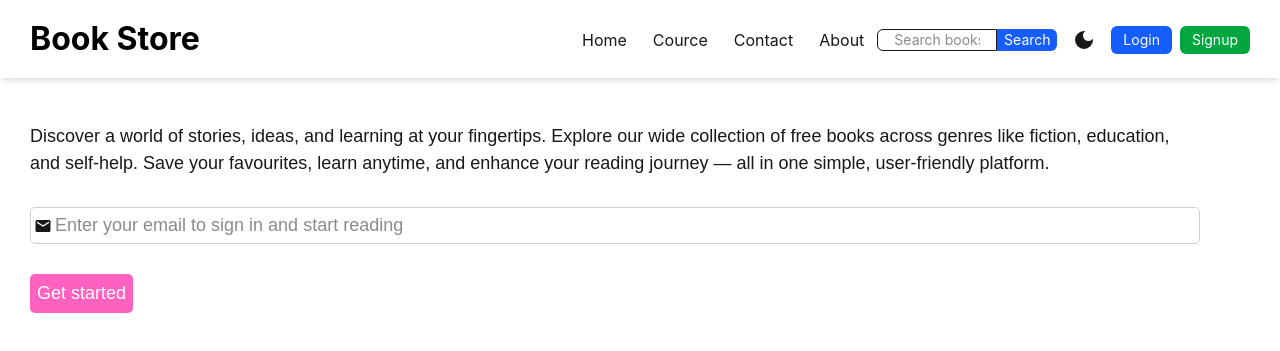
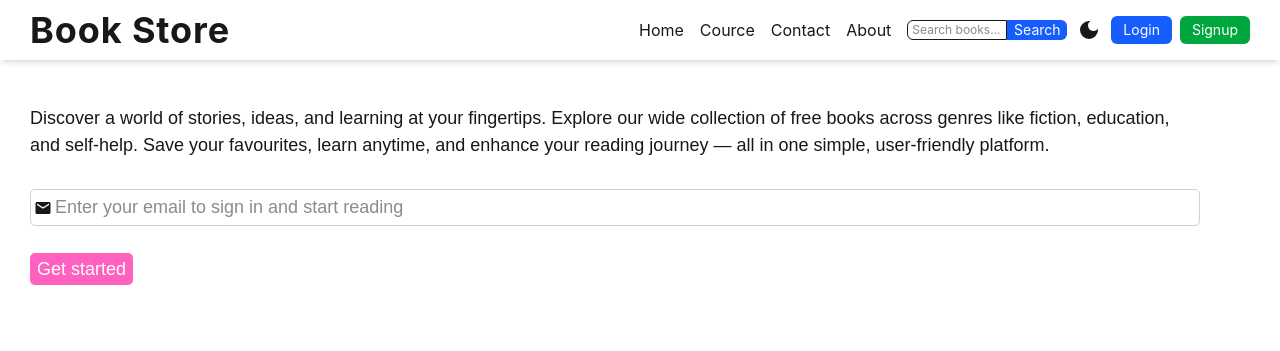
Before and after one commit to Sahilrawat666/bookstore, a React (Vite) app in the folder frontend/: page / in a window 1280 px wide. Shown: the top 351 px of the page. Built offline with nearby package versions, Linux system fonts and the light colour scheme; no server answers.

Commit message:
some changes

```diff
--- a/frontend/src/components/Hero.jsx
+++ b/frontend/src/components/Hero.jsx
@@ -30,8 +30,11 @@ function Hero() {
           </p>
           {!authUser ? (
             <p>
-              {" "}
-              <button className="secondary">Get started</button>{" "}
+              <button>
+                <a href="/login" className="secondary">
+                  Get started
+                </a>
+              </button>
             </p>
           ) : null}
         </div>
--- a/frontend/src/components/Navbar.css
+++ b/frontend/src/components/Navbar.css
@@ -6,28 +6,25 @@
   list-style: none;
 } */
 nav {
+  display: flex;
+  justify-content: space-between;
+  align-items: center;
   width: 100%;
   max-width: 1440px;
-  padding: 15px 30px;
-  z-index: 1;
+  padding: 10px 30px;
+  z-index: 50;
   box-sizing: border-box;
 }
 
-.logo {
-  font-weight: bold;
-  font-size: xx-large;
-}
 .nav-links {
-  float: right;
   display: flex;
   align-items: center;
-  margin-top: 5px;
   list-style: none;
   /* max-width: 400px; */
 }
 .nav-links li a {
-  padding: 2px 3px;
-  margin: 0px 10px;
+  padding: 2px;
+  margin: 0px 6px;
   border-radius: 5px;
   text-decoration: none;
   /* font-size: large; */
@@ -37,30 +34,9 @@ nav {
   transition: 0.2s;
 }
 
-.search {
-  border: 1px solid rgb(188, 188, 188);
-  padding: 0px 7px 3px 25px;
-  font-size: medium;
-  border-radius: 5px;
-
-  max-width: 125px;
-}
-/* .login a {
-  border: none;
-  color: #fff;
-  background: #000;
-  padding: 5px 7px;
-
-  border-radius: 5px;
-  font-size: larger;
-}
-.login a:hover {
-  background: rgb(188, 188, 188);
-  color: #000000;
-} */
 .night {
   font-size: x-large;
-  margin: 0px 15px;
+  margin: 0px 10px;
 }
 
 .menu-links {
@@ -71,7 +47,7 @@ nav {
   flex-direction: column;
   gap: 10px;
   padding: 10px;
-  display: none;
+  /* display: none; */
   width: 100%;
   top: 68px;
   left: 0px;
@@ -88,38 +64,24 @@ nav {
 .dark.menu-links ul li:hover {
   background-color: rgb(83, 83, 83);
 }
-
-@media screen and (max-width: 639px) {
+@media screen and (max-width: 1023px) {
   .nav-links ul li a {
-    padding: 3px 5px;
-    margin: 0px 5px;
-    border-radius: 5px;
+    /* padding: 3px 3px; */
+    /* border-radius: 5px; */
     color: #fff;
     font-size: large;
   }
-  .logo {
-    font-size: larger;
-  }
-  nav {
-    padding: 0px 28px;
-  }
+}
+
+@media screen and (max-width: 639px) {
   .nav-links {
     display: none;
   }
-  /* .menu {
-    display: block;
-    float: right;
-  } */
+
   nav {
     display: flex;
     align-items: center;
     justify-content: space-between;
-  }
-  .menu-links {
-    /* display: none; */
-    top: 48px;
-  }
-  .active {
-    display: flex;
+    padding: 0px 28px;
   }
 }
--- a/frontend/src/components/Navbar.jsx
+++ b/frontend/src/components/Navbar.jsx
@@ -82,20 +82,43 @@ function Navbar() {
 
   return (
     <>
-      <nav className=" sticky top-0 left-0 bg-white/30 backdrop-blur-md shadow-md dark:bg-slate-900 dark:text-white dark:border-white ">
-        <label className="logo text-black dark:text-white ">Book Store</label>
+      <nav className=" sticky top-0 left-0 bg-white/30 backdrop-blur-md shadow-md dark:bg-slate-700 dark:text-white dark:border-white ">
+        <label className=" text-xl sm:text-2xl md:text-3xl lg:text-4xl font-bold text-blacck-600 dark:text-white tracking-wide">
+          Book Store
+        </label>
+        <div className=" flex ">
           <ul className="nav-links ">
-          <li>
-            <a href="/">Home</a>
+            <li className="sm:hidden md:flex ">
+              <a
+                href="/"
+                className="px-3 py-1 rounded-md hover:bg-slate-100 transition-all duration-200"
+              >
+                Home
+              </a>
             </li>
-          <li>
-            <a href="/course">Cource</a>
+            <li className="sm:hidden md:flex">
+              <a
+                href="/course"
+                className="px-3 py-1 rounded-md hover:bg-slate-100 transition-all duration-200"
+              >
+                Cource
+              </a>
             </li>
-          <li>
-            <a href="/contact">Contact</a>
+            <li className="sm:hidden md:flex">
+              <a
+                href="/contact"
+                className="px-3 py-1 rounded-md hover:bg-slate-100 transition-all duration-200"
+              >
+                Contact
+              </a>
             </li>
-          <li>
-            <a href="">About</a>
+            <li className="sm:hidden md:flex">
+              <a
+                href=""
+                className="px-3 py-1 rounded-md hover:bg-slate-100 transition-all duration-200"
+              >
+                About
+              </a>
             </li>
 
             <li className="flex items-center ">
@@ -115,7 +138,7 @@ function Navbar() {
                   placeholder="Search books..."
                   value={searchTerm}
                   onChange={(e) => setSearchTerm(e.target.value)}
-                className="px-4  border rounded-l-md focus:outline-none  sm:w-30 sm:text-sm"
+                  className="px-3  border rounded-l-md focus:outline-none sm:ml-2 sm:w-25 sm:px-1 sm:text-xs"
                 />
                 <button
                   type="submit"
@@ -140,9 +163,12 @@ function Navbar() {
                 )}
               </i>
             </li>
-          <span className="my-1.5 flex gap-2">
+            <span className="my-1.5  gap-2 hidden md:flex">
               {authUser ? (
+                <i>
+                  {" "}
                   <Logout />
+                </i>
               ) : (
                 <>
                   <a
@@ -161,8 +187,8 @@ function Navbar() {
               )}
             </span>
           </ul>
-        <div className=" flex items-center sm:hidden float-right">
-          <i className="search-icon   cursor-pointer  ">
+          <div className=" flex items-center  float-right">
+            <i className="search-icon  sm:hidden cursor-pointer  ">
               <form
                 onSubmit={(e) => {
                   e.preventDefault(); // prevent default form behavior
@@ -179,8 +205,8 @@ function Navbar() {
                   placeholder="Search"
                   value={searchTerm}
                   onChange={(e) => setSearchTerm(e.target.value)}
-                className="px-2 text-sm border rounded-l-md border-black/20
- focus:outline-none max-w-15"
+                  className="px-2 text-xs border rounded-l-md border-black/20
+                             focus:outline-none w-20"
                 />
                 <button
                   type="submit"
@@ -191,11 +217,14 @@ function Navbar() {
               </form>
             </i>
 
-          <i className="menu text-xl " onClick={toggleMenu}>
+            <i
+              className="menu text-md sm:text-xl  md:hidden cursor-pointer "
+              onClick={toggleMenu}
+            >
               <IoMenuSharp />
             </i>
             <ul
-            className={`absolute top-16 left-1/2 transform -translate-x-1/2
+              className={`absolute top-16 dark:bg-slate-800 left-1/2 transform -translate-x-1/2
   bg-white shadow-md z-50 w-[90vw]
   flex flex-col items-center justify-center gap-6 py-8
   transition-all duration-500 ease-in-out rounded-xl
@@ -229,12 +258,13 @@ function Navbar() {
                 <Logout />
               ) : (
                 <li>
-                <a href="/login" className="text-lg font-medium">
+                  <a href="/login" className="text-lg font-medium ">
                     Login
                   </a>
                 </li>
               )}
             </ul>
+          </div>
         </div>
       </nav>
     </>
--- a/package.json
+++ b/package.json
@@ -24,10 +24,11 @@
     "bcrypt": "^5.1.1",
     "bcryptjs": "^3.0.2",
     "cors": "^2.8.5",
-    "dotenv": "^16.4.7",
+    "dotenv": "^16.6.1",
     "express": "^4.21.2",
     "js": "^0.1.0",
     "mongoose": "^8.12.1",
+    "nodemailer": "^7.0.5",
     "path": "^0.12.7"
   },
   "devDependencies": {
```
Also changed, not shown: 6 other files (tests, documents, lock files or other folders). Lines whose indentation alone changed are shown as unchanged.
